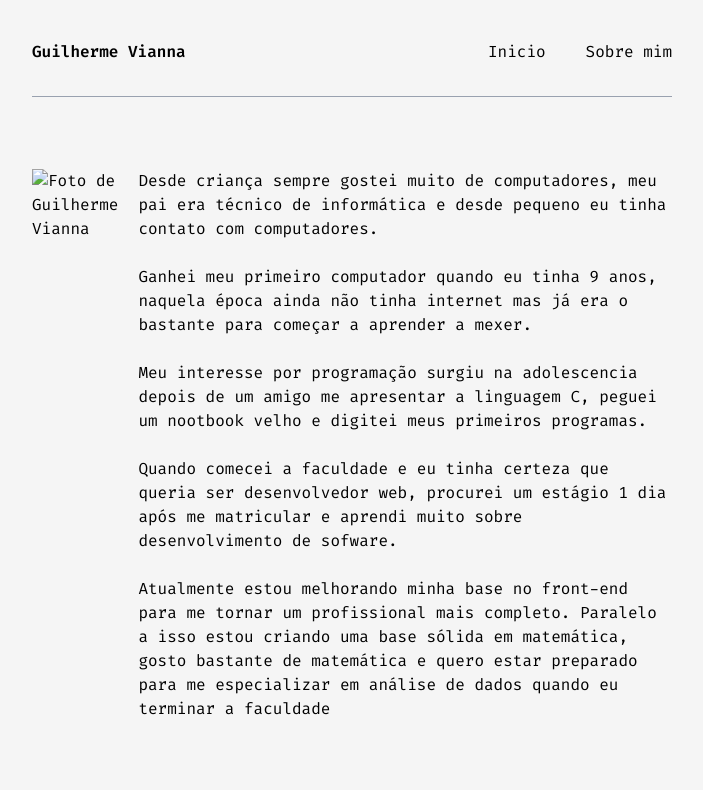
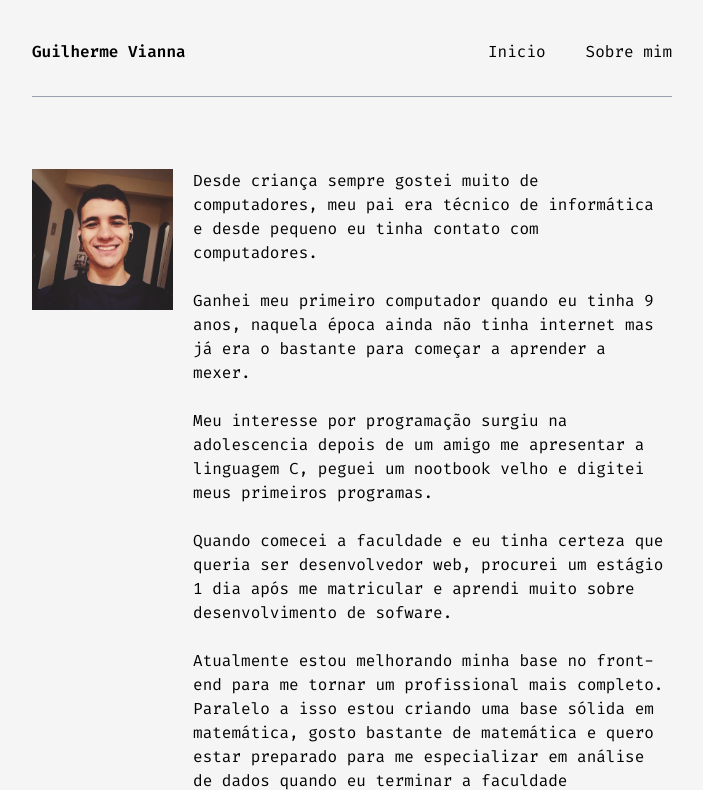
Before and after one commit to Guilherme-Vianna/Guilherme-Vianna, a plain HTML site: page about.html in a window 1280 px wide. Shown: the top 790 px of the page, without its empty margins (288-991 px from the left). Drawn offline with nearby package versions, Linux system fonts and the light colour scheme; files that its build step writes are made by us from their sources; the site is published under a folder, as on GitHub Pages, so addresses that start at the root find nothing.

Commit message:
fix: image issue

```diff
--- a/about.html
+++ b/about.html
@@ -29,7 +29,7 @@
     <main class="flex-1 flex justify-center">
       <div class="flex flex-col md:flex-row w-1/2 gap-5 py-8">
         <div>
-          <img src="/public/eu.jpg" alt="Foto de Guilherme Vianna" />
+          <img src="./public/eu.jpg" alt="Foto de Guilherme Vianna" />
         </div>
         <div>
           <p>
```
Also changed, not shown: index.html (+1 -1 lines).
